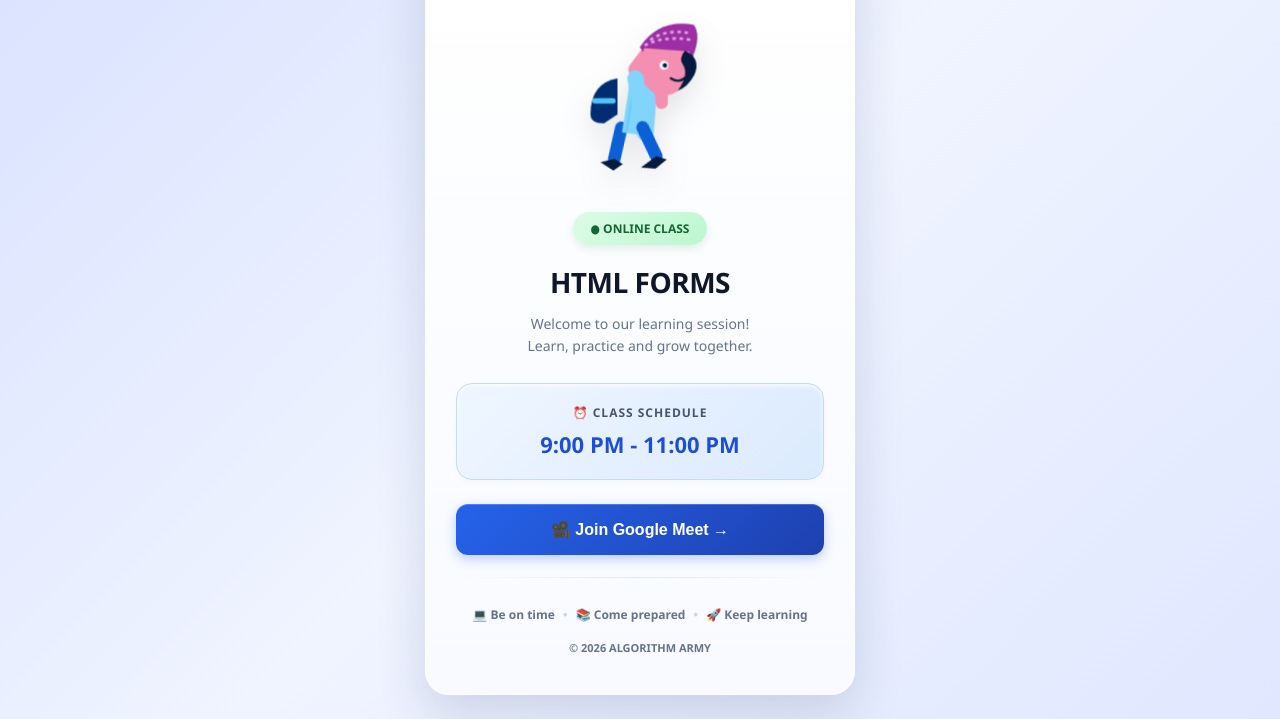
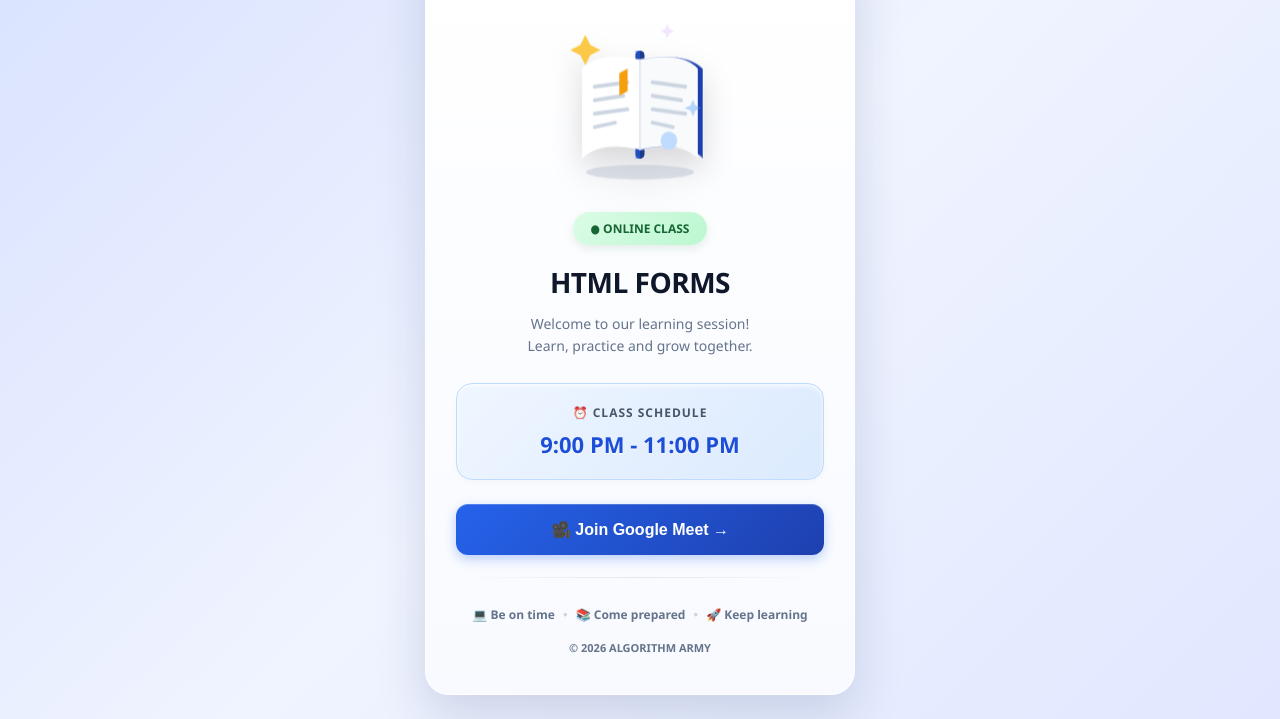
Before and after one commit to joshuatash/9pm, a plain HTML site: page index.html in a window 1280 px wide. Shown: the part 81-800 px from the top of the page. Drawn offline with Linux system fonts and the light colour scheme.

Commit message:
Update index.html

```diff
--- a/index.html
+++ b/index.html
@@ -16,7 +16,7 @@
 
         body {
             font-family: 'Segoe UI', Tahoma, Geneva, Verdana, sans-serif;
-            /* Richer, deeper background gradient */
+            /* Rich background gradient */
             background: linear-gradient(135deg, #d9e2ff 0%, #f0f4ff 50%, #e0e7ff 100%);
             min-height: 100vh;
             display: flex;
@@ -27,7 +27,6 @@
         }
 
         .class-card {
-            /* Subtle gradient on the card itself */
             background: linear-gradient(180deg, #ffffff 0%, #f8faff 100%);
             width: 100%;
             max-width: 430px;
@@ -57,57 +56,61 @@
             -webkit-text-fill-color: transparent;
         }
 
-        /* --- ANIMATED ICON CHARACTER STYLES --- */
-        .character-wrapper {
+        /* --- ANIMATED BOOK ICON STYLES --- */
+        .book-wrapper {
             width: 180px;
             height: 180px;
             margin: 0 auto 15px;
             position: relative;
-            /* Bounce animation for the whole body */
-            animation: floatBody 1.5s infinite alternate ease-in-out;
+            /* Gentle floating animation for the whole book */
+            animation: floatBook 3s infinite alternate ease-in-out;
         }
 
-        @keyframes floatBody {
+        @keyframes floatBook {
             0% { transform: translateY(0px); }
-            100% { transform: translateY(-8px); }
+            100% { transform: translateY(-10px); }
         }
 
-        .character-svg {
+        .book-svg {
             width: 100%;
             height: 100%;
             overflow: visible;
-            filter: drop-shadow(0px 15px 15px rgba(0,0,0,0.1));
+            filter: drop-shadow(0px 15px 15px rgba(0,0,0,0.15));
+            perspective: 800px;
         }
 
-        /* Leg Animation */
-        .leg-back {
-            transform-origin: 80px 120px;
-            animation: walkBack 0.6s infinite alternate ease-in-out;
-        }
-        .leg-front {
-            transform-origin: 100px 120px;
-            animation: walkFront 0.6s infinite alternate ease-in-out;
+        /* Left Page */
+        .page-left {
+            transform-origin: 100px 50px;
+            animation: leftPageTurn 4s infinite alternate ease-in-out;
         }
 
-        @keyframes walkBack {
-            0% { transform: rotate(15deg); }
-            100% { transform: rotate(-30deg); }
+        /* Right Page */
+        .page-right {
+            transform-origin: 100px 50px;
+            animation: rightPageTurn 4s infinite alternate ease-in-out;
         }
 
-        @keyframes walkFront {
-            0% { transform: rotate(-30deg); }
-            100% { transform: rotate(25deg); }
+        @keyframes leftPageTurn {
+            0%, 10% { transform: rotateY(0deg); }
+            90%, 100% { transform: rotateY(-25deg); }
         }
 
-        /* Arm Animation */
-        .arm-swing {
-            transform-origin: 100px 75px;
-            animation: swingArm 0.6s infinite alternate ease-in-out;
+        @keyframes rightPageTurn {
+            0%, 10% { transform: rotateY(0deg); }
+            90%, 100% { transform: rotateY(25deg); }
         }
 
-        @keyframes swingArm {
-            0% { transform: rotate(-15deg); }
-            100% { transform: rotate(15deg); }
+        /* Sparkle Animations */
+        .sparkle-1 {
+            animation: sparkle 2s infinite alternate;
+        }
+        .sparkle-2 {
+            animation: sparkle 2.5s infinite alternate 0.5s;
+        }
+        @keyframes sparkle {
+            0% { opacity: 0.2; transform: scale(0.8); }
+            100% { opacity: 1; transform: scale(1.2); }
         }
 
         /* --- REST OF THE UI --- */
@@ -140,7 +143,6 @@
         }
 
         .time-box {
-            /* Gradient background for the time box */
             background: linear-gradient(135deg, #eff6ff, #dbeafe);
             border: 1px solid #bfdbfe;
             padding: 20px;
@@ -168,7 +170,6 @@
         .meet-btn {
             display: block;
             width: 100%;
-            /* Gradient button */
             background: linear-gradient(135deg, #2563eb, #1e40af);
             color: white;
             text-decoration: none;
@@ -239,12 +240,11 @@
             margin: 22px 0;
         }
 
-        /* Mobile Responsiveness */
         @media (max-width: 480px) {
             body { padding: 15px; }
             .class-card { padding: 25px 20px; border-radius: 20px; }
             h1 { font-size: 24px; }
-            .character-wrapper { width: 150px; height: 150px; }
+            .book-wrapper { width: 150px; height: 150px; }
             .time { font-size: 20px; }
             .meet-btn { padding: 14px; font-size: 15px; }
         }
@@ -259,60 +259,58 @@
             ⚡ ALGORITHM ARMY ⚡
         </div>
 
-        <!-- Animated Icon Character -->
-        <div class="character-wrapper">
-            <svg class="character-svg" viewBox="0 0 200 200" xmlns="http://www.w3.org/2000/svg">
-                <!-- Back Leg -->
-                <g class="leg-back">
-                    <path d="M80 130 L75 165" stroke="#0b60d6" stroke-width="14" stroke-linecap="round"/>
-                    <path d="M75 165 L60 170 L75 178 L85 170 Z" fill="#051a3d"/>
+        <!-- Animated Opening Book Icon -->
+        <div class="book-wrapper">
+            <svg class="book-svg" viewBox="0 0 200 200" xmlns="http://www.w3.org/2000/svg">
+
+                <!-- Book Spine Background -->
+                <rect x="95" y="40" width="10" height="120" rx="5" fill="#1e3a8a" />
+                <rect x="95" y="40" width="5" height="120" fill="#2563eb" opacity="0.5"/>
+
+                <!-- Back Cover (Right) -->
+                <path d="M100 50 Q150 40 170 60 L170 160 Q150 140 100 150 Z" fill="#1e40af"/>
+                <path d="M100 50 Q150 40 170 60 L170 160 Q150 140 100 150 Z" fill="none" stroke="#ffffff" stroke-width="2" opacity="0.3"/>
+
+                <!-- Left Page (Animated) -->
+                <g class="page-left">
+                    <path d="M100 50 Q50 40 30 60 L30 160 Q50 140 100 150 Z" fill="#ffffff"/>
+                    <!-- Text Lines on Left Page -->
+                    <line x1="45" y1="80" x2="85" y2="75" stroke="#cbd5e1" stroke-width="4" stroke-linecap="round"/>
+                    <line x1="45" y1="95" x2="80" y2="90" stroke="#cbd5e1" stroke-width="4" stroke-linecap="round"/>
+                    <line x1="45" y1="110" x2="85" y2="105" stroke="#cbd5e1" stroke-width="4" stroke-linecap="round"/>
+                    <line x1="45" y1="125" x2="70" y2="120" stroke="#cbd5e1" stroke-width="4" stroke-linecap="round"/>
+                    <!-- Bookmark -->
+                    <path d="M75 65 L75 90 L85 85 L85 60 Z" fill="#f59e0b"/>
                 </g>
 
-                <!-- Backpack / Back Arm -->
-                <path d="M75 75 Q45 80 45 115 Q45 125 60 125 L75 115 Z" fill="#002d72"/>
-                <path d="M50 100 L70 100" stroke="#4fc3f7" stroke-width="6" stroke-linecap="round"/>
-
-                <!-- Torso -->
-                <path d="M90 70 L80 135 L115 140 L120 75 Z" fill="#81d4fa"/>
-                <path d="M95 70 L85 135" stroke="#4fc3f7" stroke-width="2" opacity="0.5"/>
-
-                <!-- Neck -->
-                <path d="M95 65 L110 45" stroke="#f48fb1" stroke-width="16" stroke-linecap="round"/>
-
-                <!-- Head Group -->
-                <g transform="translate(100, 10) rotate(10)">
-                    <!-- Hat -->
-                    <path d="M5 30 Q20 -5 60 -5 Q70 5 65 30 L10 35 Z" fill="#9b2fa3"/>
-                    <!-- Hat Pattern -->
-                    <path d="M15 20 Q30 5 55 5" stroke="#e0a3e5" stroke-width="3" fill="none" stroke-dasharray="4 4"/>
-                    <path d="M10 27 Q30 12 60 12" stroke="#e0a3e5" stroke-width="3" fill="none" stroke-dasharray="4 4"/>
-
-                    <!-- Face -->
-                    <path d="M10 30 Q5 60 25 75 Q45 85 60 65 Q70 45 60 25 Z" fill="#f48fb1"/>
-
-                    <!-- Hair Spikes (Dark Blue) -->
-                    <path d="M55 25 Q75 30 70 50 Q65 65 55 70 Q65 50 55 40 Q50 35 55 25" fill="#051a3d"/>
-
-                    <!-- Eye -->
-                    <circle cx="35" cy="45" r="5" fill="#fff"/>
-                    <circle cx="36" cy="45" r="2.5" fill="#051a3d"/>
-
-                    <!-- Smile -->
-                    <path d="M45 58 Q55 62 60 55" stroke="#051a3d" stroke-width="2.5" fill="none" stroke-linecap="round"/>
+                <!-- Right Page (Animated) -->
+                <g class="page-right">
+                    <path d="M100 50 Q150 40 170 60 L170 160 Q150 140 100 150 Z" fill="#f8fafc"/>
+                    <!-- Text Lines on Right Page -->
+                    <line x1="115" y1="75" x2="155" y2="80" stroke="#cbd5e1" stroke-width="4" stroke-linecap="round"/>
+                    <line x1="115" y1="90" x2="150" y2="95" stroke="#cbd5e1" stroke-width="4" stroke-linecap="round"/>
+                    <line x1="115" y1="105" x2="155" y2="110" stroke="#cbd5e1" stroke-width="4" stroke-linecap="round"/>
+                    <line x1="115" y1="120" x2="140" y2="125" stroke="#cbd5e1" stroke-width="4" stroke-linecap="round"/>
+                    <!-- Illustration on Right Page -->
+                    <circle cx="135" cy="140" r="10" fill="#bfdbfe"/>
                 </g>
 
-                <!-- Front Arm & Hand -->
-                <g class="arm-swing">
-                    <path d="M100 75 Q125 80 120 105" stroke="#f48fb1" stroke-width="14" fill="none" stroke-linecap="round"/>
+                <!-- Central Page Curl Shadow -->
+                <path d="M100 50 L100 150" stroke="#e2e8f0" stroke-width="2"/>
+
+                <!-- Floating Sparkles / Magic around the book -->
+                <g class="sparkle-1">
+                    <path d="M30 30 L35 20 L40 30 L50 35 L40 40 L35 50 L30 40 L20 35 Z" fill="#fbbf24"/>
                 </g>
-                <!-- Front Torso Overlap -->
-                <path d="M95 75 L105 135" stroke="#81d4fa" stroke-width="18" stroke-linecap="round"/>
+                <g class="sparkle-2">
+                    <path d="M170 110 L173 103 L176 110 L183 113 L176 116 L173 123 L170 116 L163 113 Z" fill="#60a5fa"/>
+                </g>
+                <g class="sparkle-1" style="animation-delay: 1s;">
+                    <path d="M160 20 L163 13 L166 20 L173 23 L166 26 L163 33 L160 26 L153 23 Z" fill="#c084fc"/>
+                </g>
 
-                <!-- Front Leg -->
-                <g class="leg-front">
-                    <path d="M100 130 L105 165" stroke="#0b60d6" stroke-width="14" stroke-linecap="round"/>
-                    <path d="M105 165 L85 172 L100 178 L115 172 Z" fill="#051a3d"/>
-                </g>
+                <!-- Bottom Shadow -->
+                <ellipse cx="100" cy="175" rx="60" ry="8" fill="#94a3b8" opacity="0.3"/>
             </svg>
         </div>
 
```
